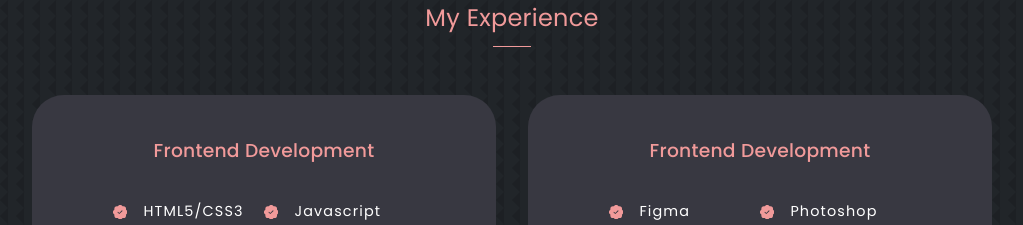
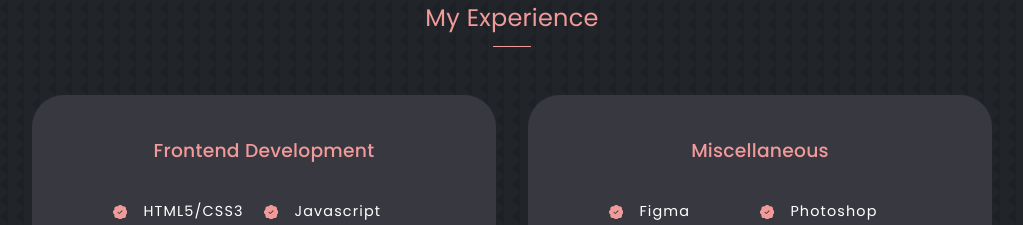
Before and after one commit to dvlprkrishna/react-portfolio, a React (Create React App) app: page / in a window 1280 px wide. Shown: the part 1680-1905 px from the top of the page, without its empty margins (128-1151 px from the left). Built offline with nearby package versions, Linux system fonts and the light colour scheme.

Commit message:
Fixed Typos in Experience

```diff
--- a/src/components/experience/Experience.jsx
+++ b/src/components/experience/Experience.jsx
@@ -35,7 +35,7 @@ const Experience = () => {
           </div>
         </div>
         <div className='experience__miscellaneous'>
-          <h3>Frontend Development</h3>
+          <h3>Miscellaneous</h3>
           <div className='experience__content'>
           <article className='experience__details'>
               <BsPatchCheckFill className='experience__details-icon' />
```
